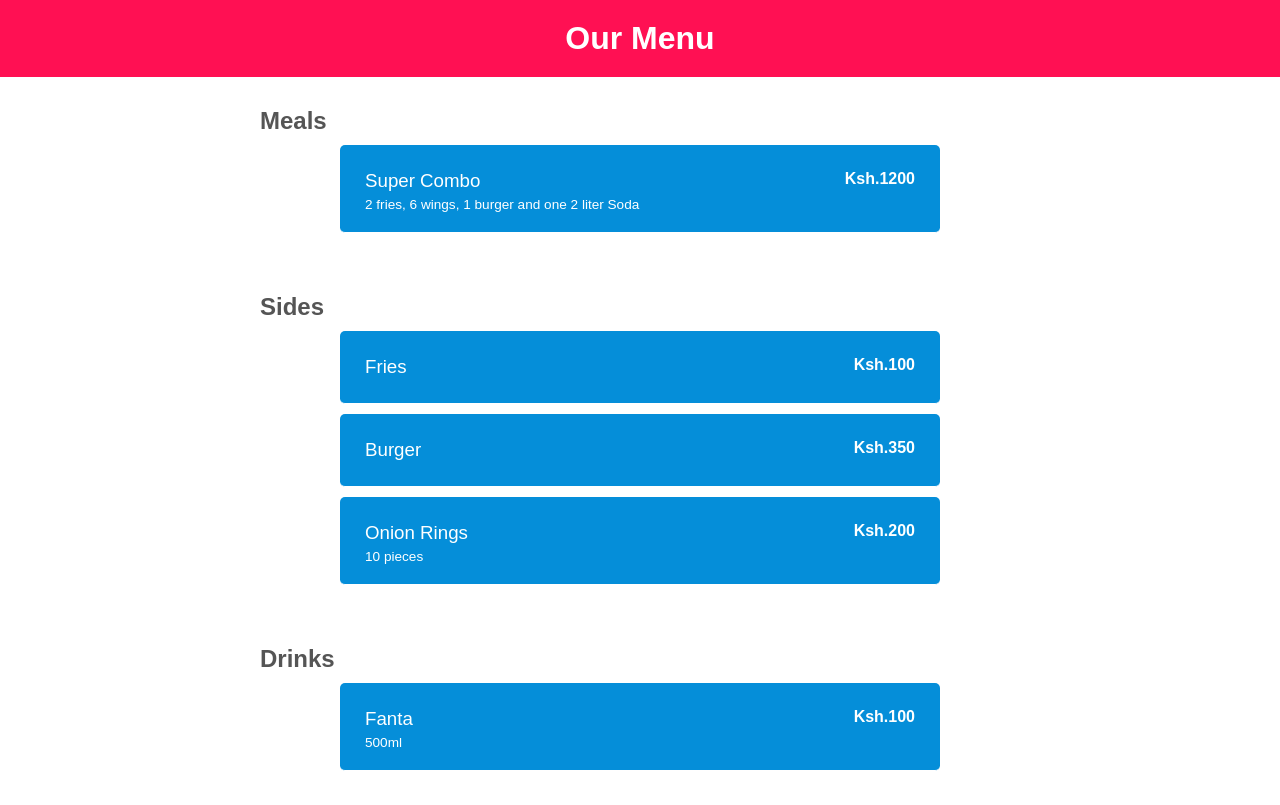
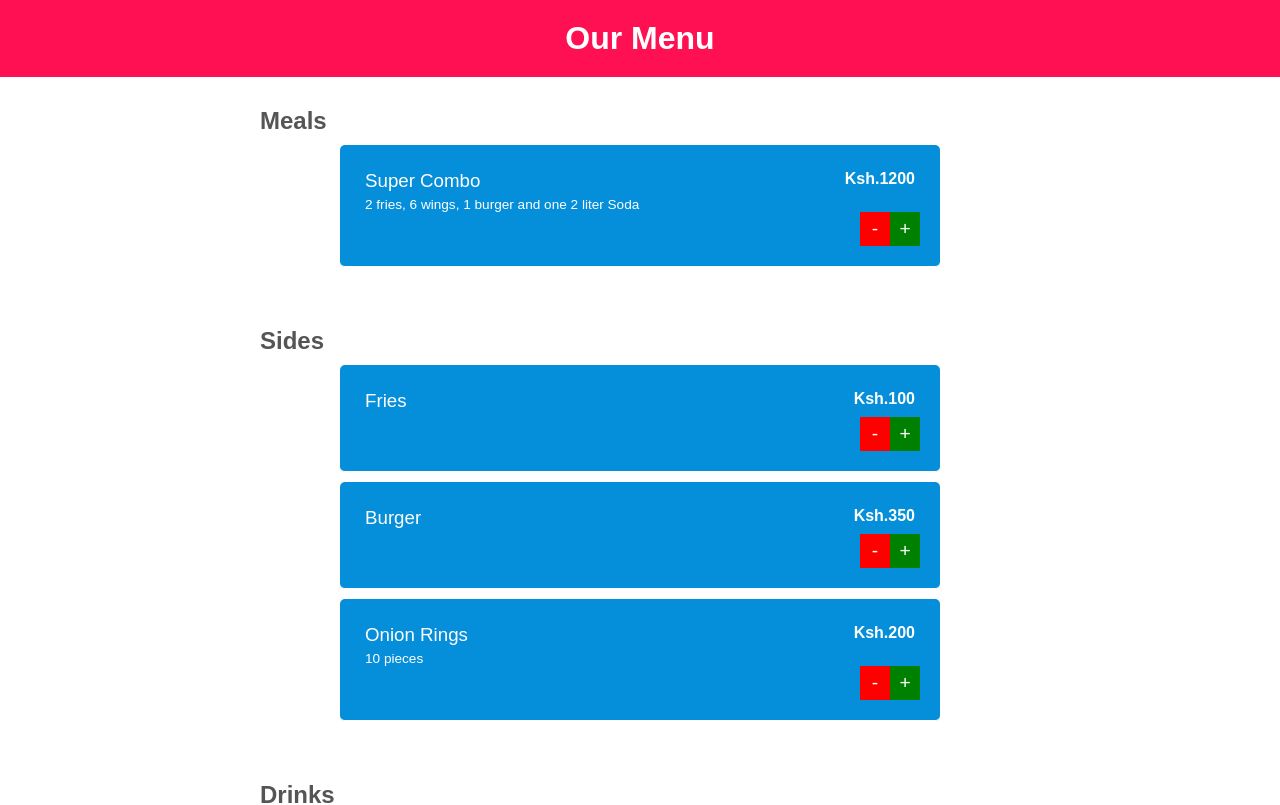
Before and after one commit to EdwinWalela/restaurant-manager, a React (Create React App) app: page / in a window 1280 px wide. Shown: the top 805 px of the page. Built offline with nearby package versions, Linux system fonts and the light colour scheme.

Commit message:
userOrder item counter

```diff
--- a/src/App.css
+++ b/src/App.css
@@ -61,6 +61,35 @@ a{
     text-align: center;
 }
 
+.item-counter{
+    text-align: right;
+}
+
+.item-counter button{
+    color:#fff;
+    border:none;
+    padding:5px;
+    font-size: 1.2em;
+    width:30px;
+    border:solid 1px transparent;
+    transition: all linear .2s;
+}
+
+.item-counter button:active{
+    border:solid 1px #fff;
+    transition: all linear .2s;
+    transform: scale(0.8);
+}
+
+.item-counter span{
+    color:#333;
+    background:#fff;
+    padding:5px 10px;
+    font-size: 1.1em;
+    font-weight: 600;
+    margin:10px;
+}
+
 .footer{
     margin-top: 100px;
     text-align: center;
--- a/src/App.js
+++ b/src/App.js
@@ -13,11 +13,68 @@ class App extends Component {
         userOrder:[]
     }
 
+    changeQuantity(item,mode){
+        let newItem = item;
+
+        if(mode === 1){
+            newItem.quantity++;
+        }else{
+            if(newItem.quantity !== 0){
+                newItem.quantity--;
+            }
+        }
+        return newItem;
+    }
+
+    handleUserOrderCount = (id) =>{
+       let count = this.state.userOrder.filter(item=>{
+            return item.id === id;
+       })[0];
+
+       return count ? count.quantity : 0
+    }
+
+    // When a menu-item's counter changes
+    handleUserOrderChange = (id,mode) =>{
+        let itemExists = false;
+        // Increment item quantity
+        this.state.userOrder.map(item=>{
+            if(item.id === id){
+                itemExists = true;
+                return this.changeQuantity(item,mode)
+            }
+        })
+
+        // Exit loop if item already existed to avoid adding item twice
+        if(itemExists){
+             // Update state
+            this.setState({
+                userOrder:this.state.userOrder
+            })
+            return;
+        }
+
+        let menuItem = this.state.menuItems.filter((item)=>{
+            return item.id === id
+        })[0];
+
+        let newOrder = {
+            id:menuItem.id,
+            quantity:1
+        }
+        // Add new item to state
+        this.setState({
+            userOrder:[...this.state.userOrder,newOrder]
+        })
+    }
+
     render() {
         return (
             <div>
                 <OrderPage
                     menuItems = {this.state.menuItems}
+                    handleUserOrderChange = {this.handleUserOrderChange}
+                    handleUserOrderCount = {this.handleUserOrderCount}
                 />
                 <Footer />
             </div>
--- a/src/components/FoodSection.js
+++ b/src/components/FoodSection.js
@@ -11,6 +11,8 @@ export default function FoodSection(props) {
                 <MenuItem
                     key={foodItem.id}
                     foodItem={foodItem}
+                    handleUserOrderChange={props.handleUserOrderChange}
+                    handleUserOrderCount = {props.handleUserOrderCount}
                 />
             ))}
         </div>
@@ -19,6 +21,8 @@ export default function FoodSection(props) {
 
 FoodSection.propTypes = {
     title:PropTypes.string,
+    handleUserOrderChange:PropTypes.func.isRequired,
+    handleUserOrderCount:PropTypes.func.isRequired,
     items:PropTypes.arrayOf(PropTypes.shape({
         id:Number,
         type:String,
--- /dev/null
+++ b/src/components/ItemCounter.js
@@ -0,0 +1,32 @@
+import React from 'react'
+import PropTypes from 'prop-types'
+
+function ItemCounter(props) {
+
+    let itemCount = props.handleUserOrderCount(props.itemId)
+
+    return (
+        <div className="item-counter">
+            {itemCount > 0 ? <span>{itemCount}</span> :''}
+
+            <button onClick={props.handleUserOrderChange.bind(this,props.itemId,0)} style={reduceBtnStyle}>-</button>
+            <button onClick={props.handleUserOrderChange.bind(this,props.itemId,1)} style={increaseBtnStyle}>+</button>
+        </div>
+    )
+}
+
+const reduceBtnStyle = {
+    background:'red'
+}
+
+const increaseBtnStyle = {
+    background:'green'
+}
+
+ItemCounter.propTypes = {
+    itemId:PropTypes.number,
+    handleUserOrderChange:PropTypes.func.isRequired,
+    handleUserOrderCount:PropTypes.func.isRequired
+}
+
+export default ItemCounter
--- a/src/components/MenuItem.js
+++ b/src/components/MenuItem.js
@@ -1,5 +1,7 @@
 import React from 'react'
 import PropTypes from 'prop-types'
+
+import ItemCounter from './ItemCounter';
 
 function MenuItem(props) {
     let foodItem = props.foodItem;
@@ -8,11 +10,18 @@ function MenuItem(props) {
             <h3>{foodItem.name}</h3>
             <h4>Ksh.{foodItem.price}</h4>
             <p>{foodItem.ingredients}</p>
+            <ItemCounter
+                handleUserOrderChange = {props.handleUserOrderChange}
+                handleUserOrderCount = {props.handleUserOrderCount}
+                itemId={foodItem.id}
+            />
         </div>
     )
 }
 
 MenuItem.propTypes = {
+    handleUserOrderCount:PropTypes.func.isRequired,
+    handleUserOrderChange:PropTypes.func.isRequired,
     foodItem:PropTypes.objectOf(PropTypes.shape({
         id:Number,
         type:String,
--- a/src/components/OrderPage.js
+++ b/src/components/OrderPage.js
@@ -24,14 +24,20 @@ export default function OrderPage(props) {
                 <FoodSection
                     title="Meals"
                     items={meals}
+                    handleUserOrderChange={props.handleUserOrderChange}
+                    handleUserOrderCount={props.handleUserOrderCount}
                 />
                 <FoodSection
                     title="Sides"
                     items={sides}
+                    handleUserOrderChange={props.handleUserOrderChange}
+                    handleUserOrderCount={props.handleUserOrderCount}
                 />
                 <FoodSection
                     title="Drinks"
                     items={drinks}
+                    handleUserOrderChange={props.handleUserOrderChange}
+                    handleUserOrderCount={props.handleUserOrderCount}
                 />
             </div>
         </div>
@@ -46,5 +52,7 @@ OrderPage.propTypes = {
         name:String,
         ingredients:String,
         price:Number
-    })).isRequired
+    })).isRequired,
+    handleUserOrderCount:PropTypes.func.isRequired,
+    handleUserOrderChange:PropTypes.func.isRequired
 }
```
